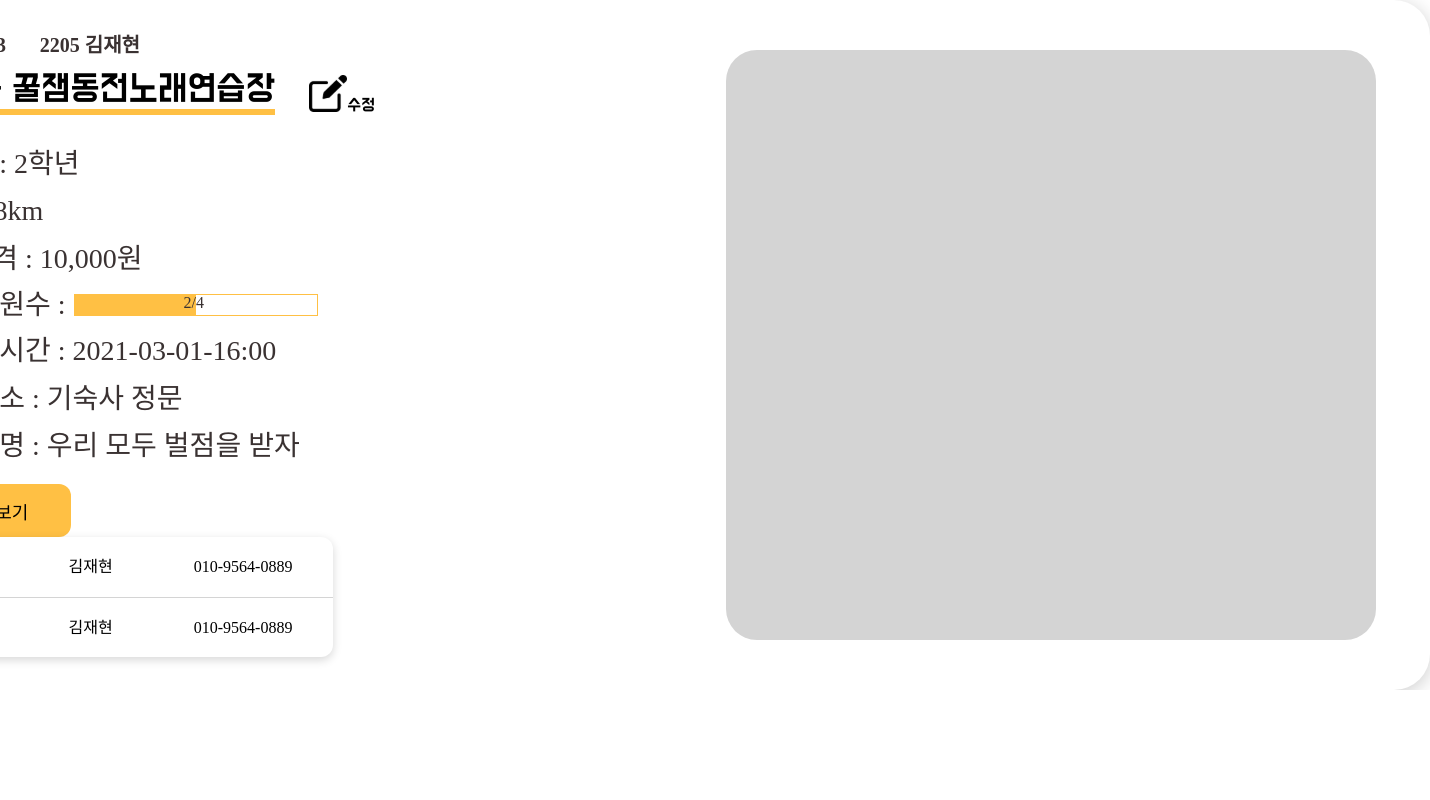
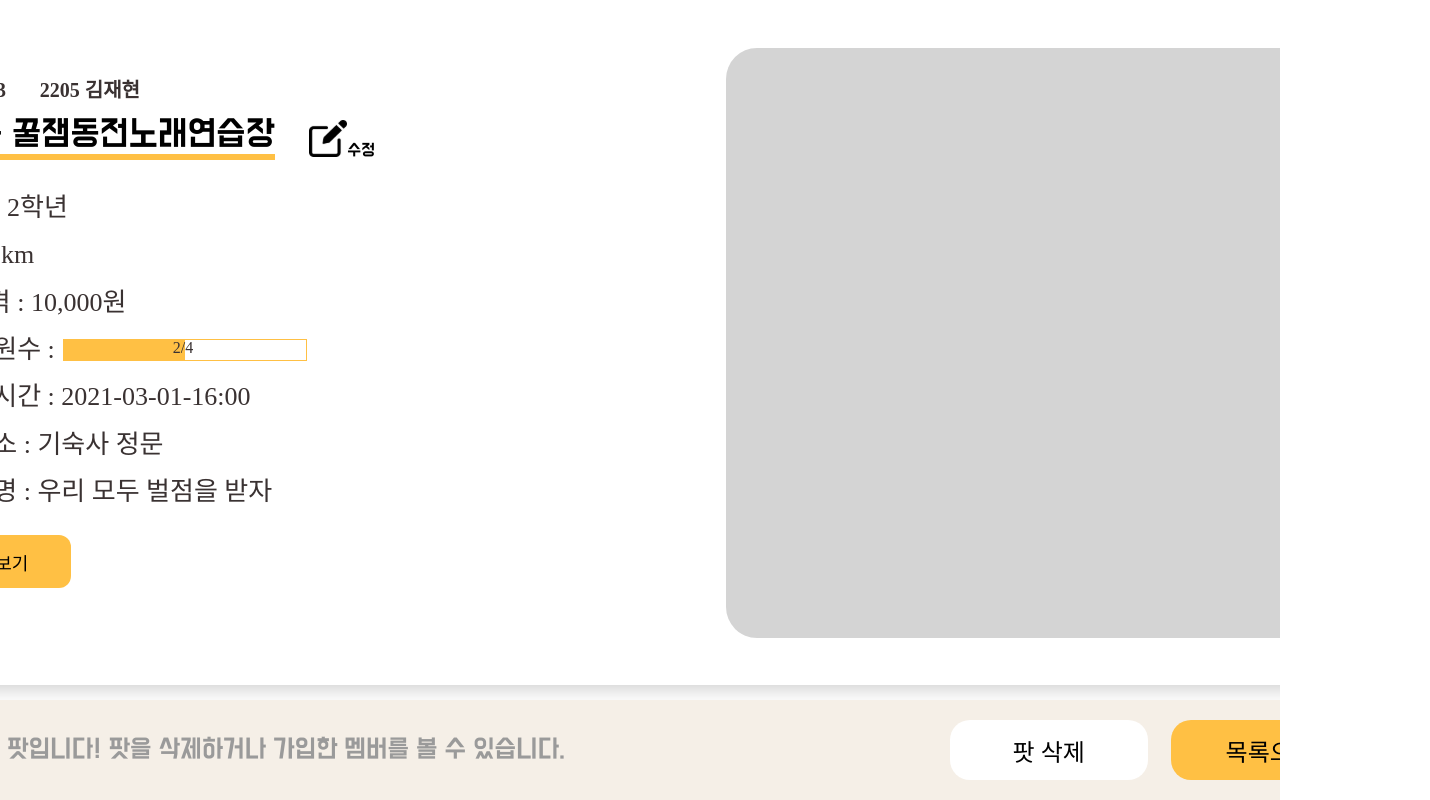
Before and after one commit to DamaTaxi/Client, a React (Create React App) app: page /my-taxi-pot in a window 1280 px wide. Shown: the part 130-930 px from the top of the page, 1430 px wide, since content can reach past the window. Before the commit the page ends 820 px from the top, so only its background shows below. Built offline with nearby package versions, Linux system fonts and the light colour scheme; a web font is replaced by a local one.

Commit message:
[FEAT] <src\components\TaxiPotDetailView\MyTaxiPot> publishing done

```diff
--- a/src/components/TaxiPotDetailView/MyTaxiPot/MyTaxiPot.js
+++ b/src/components/TaxiPotDetailView/MyTaxiPot/MyTaxiPot.js
@@ -1,4 +1,4 @@
-import React from 'react';
+import React, { useState } from 'react';
 import { Link } from 'react-router-dom';
 import GraphContainer from '../../../templates/GraphContainer/GraphContainer';
 import * as S from './style';
@@ -14,9 +14,22 @@ const memberList = [
     name: '김재현',
     phoneNumber: '010-9564-0889',
   },
+  {
+    number: 2205,
+    name: '김재현',
+    phoneNumber: '010-9564-0889',
+  },
+  {
+    number: 2205,
+    name: '김재현',
+    phoneNumber: '010-9564-0889',
+  },
 ];
 
 const MyTaxiPot = () => {
+  const [isClick, setIsClick] = useState(false);
+  const toggle = () => setIsClick(!isClick);
+
   const memberListMap = memberList.length
     ? memberList.map((memberList, index) => {
         const { number, name, phoneNumber } = memberList;
@@ -28,14 +41,14 @@ const MyTaxiPot = () => {
           </li>
         );
       })
-    : '리스트 불러오는중...';
+    : '';
 
   return (
     <S.TaxiPotWrapper>
       <S.TaxiPotLogo />
       <S.TaxiPotArticle>
         <S.TaxiPotMainContainer>
-          <S.LeftAside>
+          <S.LeftAside isClick={isClick}>
             <div className="dayAndName">
               <p>2004/12/23</p>
               <p>2205 김재현</p>
@@ -56,8 +69,8 @@ const MyTaxiPot = () => {
               <p>약속 장소 : 기숙사 정문</p>
               <p>상세 설명 : 우리 모두 벌점을 받자</p>
             </S.LeftAsideSection>
-            <S.MemberListWrapper>
-              <button>멤버 보기</button>
+            <S.MemberListWrapper isClick={isClick}>
+              <button onClick={toggle}>멤버 보기</button>
               <ul>{memberListMap}</ul>
             </S.MemberListWrapper>
           </S.LeftAside>
@@ -65,6 +78,13 @@ const MyTaxiPot = () => {
             <div className="kakaoMap"></div>
           </S.RigthAside>
         </S.TaxiPotMainContainer>
+        <S.OptionWrapper>
+          <p>내가 만든 팟입니다! 팟을 삭제하거나 가입한 멤버를 볼 수 있습니다.</p>
+          <button>팟 삭제</button>
+          <Link to="/taxi-pot">
+            <button>목록으로</button>
+          </Link>
+        </S.OptionWrapper>
       </S.TaxiPotArticle>
     </S.TaxiPotWrapper>
   );
--- a/src/components/TaxiPotDetailView/MyTaxiPot/style.js
+++ b/src/components/TaxiPotDetailView/MyTaxiPot/style.js
@@ -7,6 +7,7 @@ export const TaxiPotWrapper = styled.div`
   display: flex;
   flex-direction: column;
   align-items: center;
+  overflow: hidden;
 `;
 
 export const TaxiPotLogo = styled.div`
@@ -21,11 +22,13 @@ export const TaxiPotLogo = styled.div`
 
 export const TaxiPotArticle = styled.div`
   margin-top: 35px;
+  display: flex;
+  flex-direction: column;
 `;
 
 export const TaxiPotMainContainer = styled.div`
   width: 1580px;
-  height: 690px;
+  height: 685px;
   background-color: #ffffff;
   border-radius: 36px;
   box-shadow: 0 4px 20px rgba(0, 0, 0, 0.2);
@@ -39,8 +42,9 @@ export const LeftAside = styled.aside`
   justify-content: flex-start;
   margin-left: 65px;
   .dayAndName {
-    margin-top: 35px;
+    margin-top: ${(props) => (props.isClick ? '35px' : '80px')}; //클릭했을때 : 35px; 클릭 안했을때 : 75px;
     width: 225px;
+    transition: 0.4s;
     p {
       font-size: 20px;
       color: #3a3232;
@@ -95,7 +99,7 @@ export const LeftAsideSection = styled.section`
   margin-top: 35px;
   height: 310px;
   p {
-    font-size: 28px;
+    font-size: 26px;
     font-family: 'NotoSansCJK';
     color: #3a3232;
     font-weight: 500;
@@ -120,7 +124,7 @@ export const MemberListWrapper = styled.div`
   display: flex;
   flex-direction: column;
   flex-wrap: wrap;
-  margin-top: 24px;
+  margin-top: 30px;
   button {
     width: 156px;
     height: 53px;
@@ -130,6 +134,7 @@ export const MemberListWrapper = styled.div`
     font-family: 'NotoSansCJK';
     font-weight: 500;
     border: none;
+    cursor: pointer;
   }
   ul {
     width: 418px;
@@ -137,6 +142,10 @@ export const MemberListWrapper = styled.div`
     background-color: #ffffff;
     border-radius: 12px;
     box-shadow: 0 3px 10px rgba(0, 0, 0, 16%);
+    z-index: 10;
+    transition: 1s;
+    display: ${(props) => (props.isClick ? 'flex' : 'none')}; //클릭 했을떄 flex, 안하면 none
+    flex-direction: column;
   }
   li {
     display: flex;
@@ -149,3 +158,37 @@ export const MemberListWrapper = styled.div`
     border-top: 1px solid #d4d4d4;
   }
 `;
+
+export const OptionWrapper = styled.div`
+  width: 100%;
+  height: 100px;
+  background-color: #f5efe7;
+  border-radius: 26px;
+  margin-top: 15px;
+  display: flex;
+  align-items: center;
+  p {
+    font-family: 'DoHyeon';
+    font-size: 28px;
+    color: #9a9a9a;
+    margin-left: 57px;
+  }
+  button {
+    font-family: 'NotoSansCJK';
+    font-size: 24px;
+    font-weight: 500;
+    width: 198px;
+    height: 60px;
+    border-radius: 20px;
+    border: none;
+    cursor: pointer;
+  }
+  button:nth-child(2) {
+    margin-left: 385px;
+    background-color: #ffffff;
+  }
+  a > button {
+    background-color: #ffc044;
+    margin-left: 23px;
+  }
+`;
```
